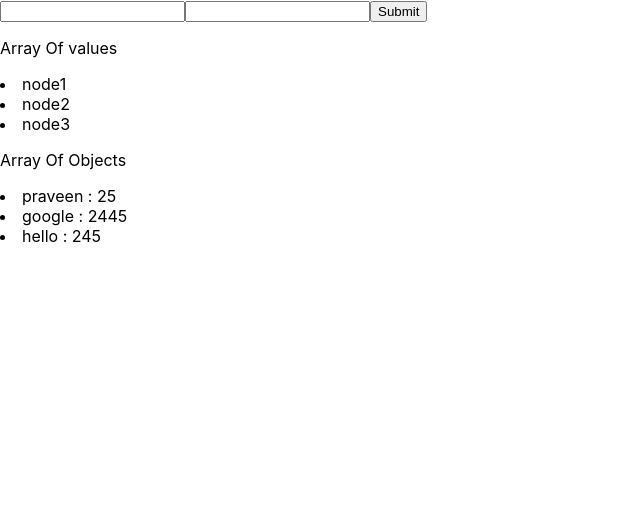
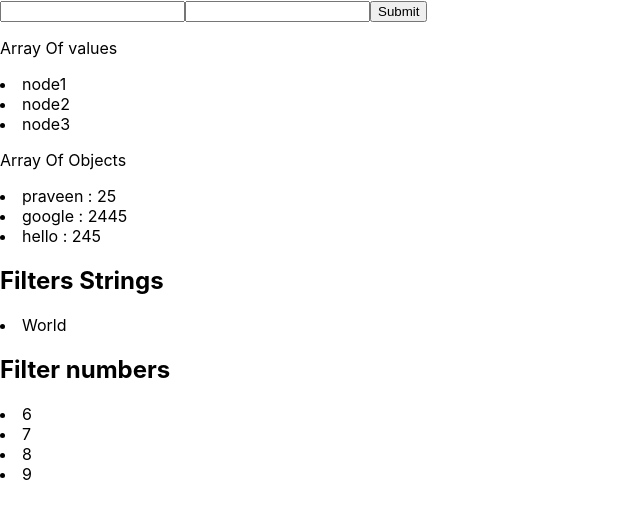
Before and after one commit to praveenvjpm/ReactRefresh, a React (Create React App) app: page / in a window 1280 px wide. Shown: the top 518 px of the page, without its empty margins (0-640 px from the left). Built offline with nearby package versions, Linux system fonts and the light colour scheme.

Commit message:
react filters string and numbers

```diff
--- a/src/App.js
+++ b/src/App.js
@@ -1,5 +1,6 @@
 import React, { useState } from 'react'
 import Arr from './Arr'
+import Filter from './Filter'
 
 export default function App() {
   // const [user, setUser] = useState("");
@@ -36,6 +37,7 @@ export default function App() {
       </form>
 
       <Arr />
+      <Filter />
     </div>
   )
 }
--- /dev/null
+++ b/src/Filter.js
@@ -0,0 +1,26 @@
+import React from 'react'
+
+export default function Filter() {
+    const names = ["hello", "World", "google"];
+    const result = names.filter(name => name.includes('d'));
+    const nums = [1, 2, 3, 4, 5, 6, 7, 8, 9]
+    const resultnum = nums.filter(num => num > 5);
+
+
+    return (
+        <div>
+            <h2>Filters Strings</h2>
+            {
+                result.map(
+                    (value, index) => <li>{value}</li>
+                )
+            }
+            <h2>Filter numbers</h2>
+            {
+                resultnum.map(
+                    (value) => <li>{value}</li>
+                )
+            }
+        </div>
+    )
+}
```
